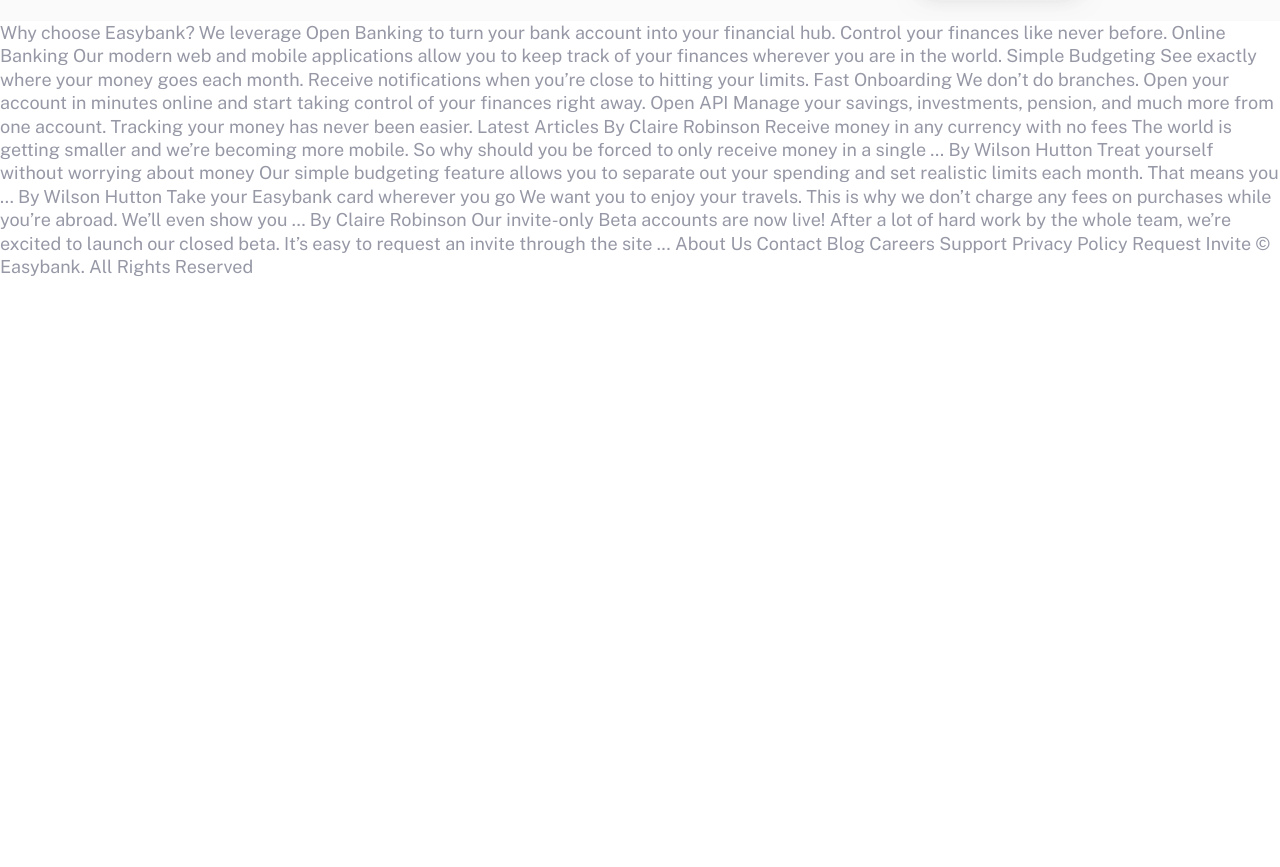
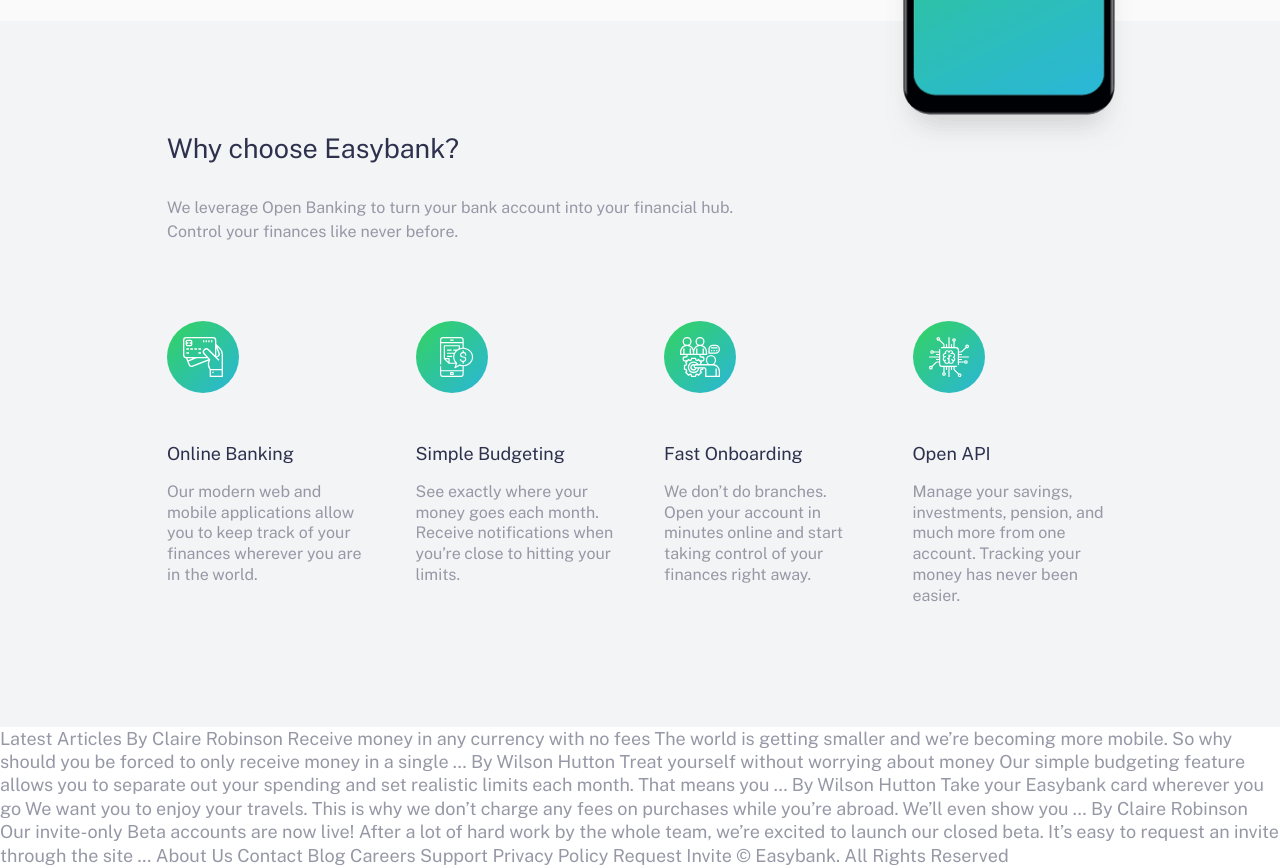
Before and after one commit to manjeetshrestha/easybanklandingpage, a plain HTML site: page index.html in a window 1280 px wide. Shown: the part 720-1587 px from the top of the page. Before the commit the page ends 998 px from the top, so only its background shows below. Drawn offline with nearby package versions, Linux system fonts and the light colour scheme.

Commit message:
Feature section

```diff
--- a/css/styles.css
+++ b/css/styles.css
@@ -239,9 +239,50 @@ a,a:visited,a:hover{
     margin-bottom:1.875rem;
 }
 
+
+/* features section  */
+.feature .container{
+    padding:1.875rem 1.5rem 1rem 1.5rem;
+}
+.feature{
+    background-color:var(--lightgrayishblue);
+}
+.feature_text{
+    text-align: center;
+}
+.feature_text h2{
+    color:var(--darkblue);
+    font-weight: 400;
+    text-align: center;
+    margin-bottom: 1.875rem;
+}
+
+.feature_p{
+    font-size:16px;
+    line-height: 1.5;
+    margin-bottom:1.875rem;
+}
+.feature_grid{
+    text-align: center;
+}
+.grid > *{
+    padding:0 0 1rem 0;
+}
+.grid > h4{
+    color:var(--darkblue);
+    font-weight: 300;
+}
+.grid > p{
+    font-size:16px;
+}
+
+
 /* Helper/Utility Classes */
 .container{
     padding:0rem 1.5rem;
+}
+.features_grid_container{
+    padding: 0 1.563rem;
 }
 .flex{
     display:flex;
@@ -262,6 +303,9 @@ a,a:visited,a:hover{
     overflow: hidden;
 }
 
+
+
+
 /* buttons */
 button{
     padding:1rem 2.125rem;
@@ -278,6 +322,9 @@ button:hover{
     cursor: pointer;
     opacity:0.75;
 }
+
+
+
 
 /* visibility classes */
 
@@ -309,9 +356,21 @@ button:hover{
             background-repeat: no-repeat;
             top:-200px; */
     }
+    .hero_img::after{
+        content:'';
+        position:absolute;
+        height:120%;
+        width: 100%;
+        background:url('/images/image-mockups.png');
+        /* background-size:88%; */
+        background-repeat: no-repeat;
+        background-position:center bottom;
+        background-size:720px 900px;
+        left:100px;
+        /* top:-30px; */
+    }
     .hero_img::before{
-        background-size:615px 780px;
-        left:90px;
+        display:none;
     }
     .hero_text{
         flex:1;
@@ -335,16 +394,32 @@ button:hover{
         line-height: 1.5;
         max-width:450px;
     }
-    /* .hero_img{
-        background:url('/images/bg-intro-desktop.svg');
-        height:657px;
-        width:750px;
+    .feature_p{
+        text-align: left;
+        max-width: 613px;
     }
-    .hero_img::before{
-        background-size: 90%;
-        background-position:center bottom;
-        bottom:-100px;
-    } */
+    .feature .container{
+        padding:6.875rem 0 2.938rem  0;
+    }
+    .feature h2{
+        text-align:left;
+    }
+    .features_grid .container{
+        padding:0 10.563rem;
+    }
+    .feature_grid{
+        display:grid;
+        grid-template-columns: 1fr 1fr 1fr 1fr;
+        text-align: left;
+        gap:3rem;
+    }
+    .features_grid_container{
+        padding: 0 10.438rem 6.5rem 10.438rem;
+    }
+    .grid >:first-child{
+        padding:0 0 2.75rem 0;
+    }
+
 }
 
 
--- a/index.html
+++ b/index.html
@@ -41,13 +41,56 @@
   </header>
   <section class="hero">
     <div class="hero_img">
-
     </div>
     <div class="hero_text container">
       <h1>Next generation digital banking</h1>
       <p class="hero_p">Take your financial life online. Your Easybank account will be a one-stop-shop
         for spending, saving, budgeting, investing, and much more.</p>
       <button type="button" class="button">Request Invite</button>
+    </div>
+  </section>
+
+  <section class="feature">
+    <div class="feature_text container">
+      <h2>Why choose Easybank?</h2>
+      <p class="feature_p">
+        We leverage Open Banking to turn your bank account into your financial hub. Control
+        your finances like never before.
+      </p>
+    </div>
+    <div class="feature_grid features_grid_container">
+      <div class="grid_1 grid">
+        <img src="images/icon-online.svg" alt="">
+        <h4>Online Banking</h4>
+        <p>
+          Our modern web and mobile applications allow you to keep track of your finances
+          wherever you are in the world.
+        </p>
+      </div>
+      <div class="grid_2 grid">
+        <img src="images/icon-budgeting.svg" alt="">
+        <h4>Simple Budgeting</h4>
+        <p>
+          See exactly where your money goes each month. Receive notifications when you’re
+          close to hitting your limits.
+        </p>
+      </div>
+      <div class="grid_3 grid">
+        <img src="images/icon-onboarding.svg" alt="">
+        <h4>Fast Onboarding</h4>
+        <p>
+          We don’t do branches. Open your account in minutes online and start taking control
+          of your finances right away.
+        </p>
+      </div>
+      <div class="grid_4 grid">
+        <img src="images/icon-api.svg" alt="">
+        <h4>Open API</h4>
+        <p>
+          Manage your savings, investments, pension, and much more from one account. Tracking
+  your money has never been easier.
+        </p>
+      </div>
     </div>
   </section>
   <script src="js/script.js"></script>
@@ -67,26 +110,21 @@
 
 
 
-  Why choose Easybank?
 
-  We leverage Open Banking to turn your bank account into your financial hub. Control
-  your finances like never before.
 
-  Online Banking
-  Our modern web and mobile applications allow you to keep track of your finances
-  wherever you are in the world.
 
-  Simple Budgeting
-  See exactly where your money goes each month. Receive notifications when you’re
-  close to hitting your limits.
 
-  Fast Onboarding
-  We don’t do branches. Open your account in minutes online and start taking control
-  of your finances right away.
 
-  Open API
-  Manage your savings, investments, pension, and much more from one account. Tracking
-  your money has never been easier.
+
+
+
+
+
+
+
+
+
+
 
 
 
```
